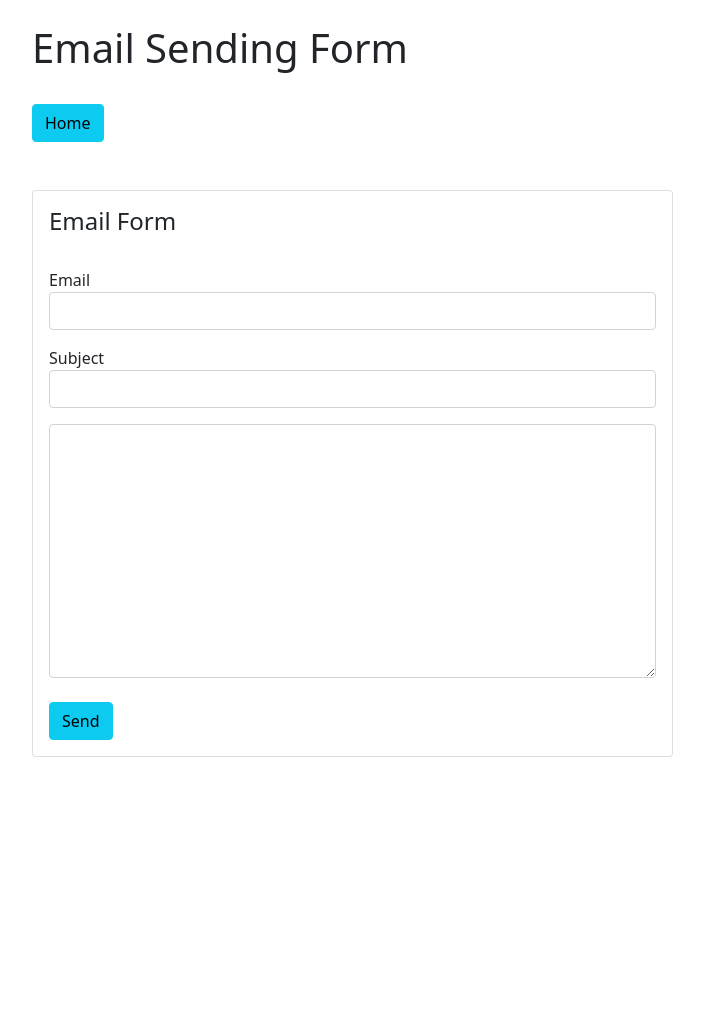
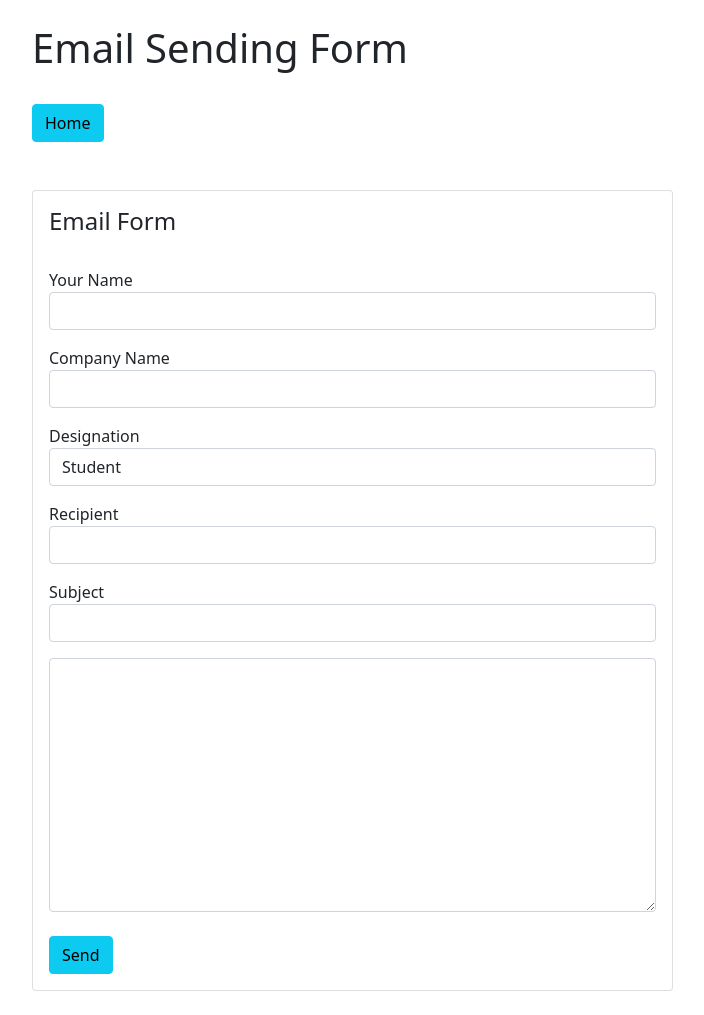
Before and after one commit to Ashraf840/Emailer, a Django app: page /send-email in a window 1280 px wide. Shown: the whole page, without its empty margins (50-754 px from the left). Before the commit the page ends 757 px from the top, so only its background shows below. Run offline with Django 3.2, Linux system fonts and the light colour scheme; some libraries are stand-ins or nearby versions.

Commit message:
Updated The Email Form. Added extra input fields

```diff
--- a/SendEmailApp/forms.py
+++ b/SendEmailApp/forms.py
@@ -3,6 +3,16 @@ from django import forms
 
 # Custom Email Sending Form
 class EmailForm(forms.Form):
-    email = forms.CharField(max_length=100, widget=forms.TextInput())
+    DESIGNATION_CHOICES = [
+    ('Student', 'Student'),
+    ('Teacher', 'Teacher'),
+    ('Lawyer', 'Lawyer'),
+    ('Business', 'Business'),
+]
+
+    fullname = forms.CharField(label="Your Name", max_length=50, widget=forms.TextInput())
+    company = forms.CharField(label="Company Name", max_length=50, widget=forms.TextInput())
+    designation = forms.ChoiceField(choices = DESIGNATION_CHOICES)
+    email = forms.CharField(label='Recipient', max_length=100, widget=forms.TextInput())
     subject = forms.CharField(max_length=255, widget=forms.TextInput())
     message = forms.CharField(max_length=500, widget=forms.Textarea())
--- a/SendEmailApp/views.py
+++ b/SendEmailApp/views.py
@@ -24,12 +24,18 @@ def sendEmail(request):
     if request.method == "POST":
         form = EmailForm(request.POST)
         if form.is_valid():
+            userName = form.cleaned_data['fullname']
+            company = form.cleaned_data['company']
+            designation = form.cleaned_data['designation']
             from_email = 'python4dia@gmail.com'
             recepient_email = form.cleaned_data['email']
             email_subject = form.cleaned_data['subject']
             msg = form.cleaned_data['message']
 
             Context = {
+                'userName':userName,
+                'company':company,
+                'designation':designation,
                 'recepient':recepient_email,
                 'subject':email_subject,
                 'msg':msg,
--- a/templates/SendEmailApp/SendEmail.html
+++ b/templates/SendEmailApp/SendEmail.html
@@ -43,6 +43,12 @@
                                 <!-- The next line is very important to create the crispy effect in the forms -->
                                 <!-- {{ form | crispy }} -->
 
+                                {{ form.fullname.label }}
+                                {{ form.fullname | linebreaks }}
+                                {{ form.company.label }}
+                                {{ form.company | linebreaks }}
+                                {{ form.designation.label }}
+                                {{ form.designation | linebreaks }}
                                 {{ form.email.label }}
                                 {{ form.email | linebreaks }}
                                 {{ form.subject.label }}
--- a/templates/SendEmailApp/email_content/html_content.html
+++ b/templates/SendEmailApp/email_content/html_content.html
@@ -13,9 +13,9 @@
     <center>
         <div class="card" style="display: grid; box-shadow: 0 4px 8px 0 rgba(0, 0, 0, 0.2);max-width: 700px;margin: auto;text-align: center;font-family: arial; background-color: #fff;">
             <div id="card-head" style="height:100%; background:rgb(66, 223, 235); display: grid;">
-                <h1>John Doe</h1>
-                <p class="title" style="color: grey;font-size: 18px;">CEO & Founder, Example</p>
-                <p>Harvard University</p>
+                <h1> {{ userName }} </h1>
+                <p class="title" style="color: grey;font-size: 18px;"> {{ designation }} </p>
+                <p> {{ company }} </p>
             </div>
             <div id="card-box" style="height:100%; background:rgb(245, 245, 245);">
                 <div id="card-body" style="background:rgb(245, 245, 245); padding: 10px; height:auto; margin: 20px 0; text-align: left;">
```
